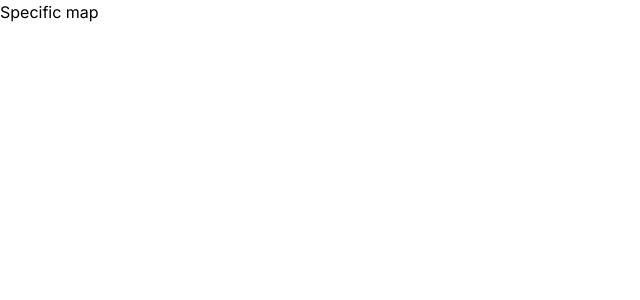
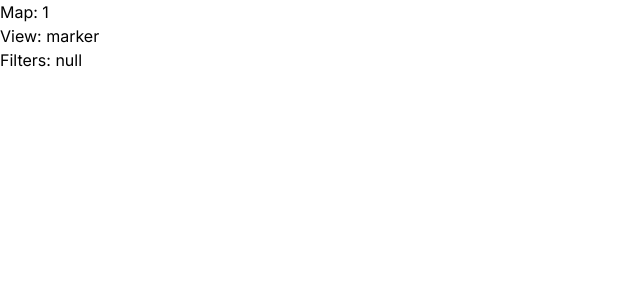
Before and after one commit to thomasflensted/next-mapper, a Next.js app: page /map/1 in a window 1280 px wide. Shown: the top 300 px of the page, without its empty margins (0-640 px from the left). Built offline with nearby package versions, Linux system fonts and the light colour scheme.

Commit message:
updated params and searchparams

```diff
--- a/app/map/[id]/edit/page.tsx
+++ b/app/map/[id]/edit/page.tsx
@@ -1,14 +1,9 @@
-'use client'
+const Page = ({ params }: { params: { id: string } }) => {
 
-import { useParams } from "next/navigation"
-
-const page = () => {
-
-    const params = useParams();
     const id = params.id;
 
     return (
         <div>{"Edit Map " + id}</div>
     )
 }
-export default page
+export default Page
--- a/app/map/[id]/page.tsx
+++ b/app/map/[id]/page.tsx
@@ -1,6 +1,20 @@
-const page = () => {
+type PageProps = {
+    params: { id: string },
+    searchParams: { filter: string[], view: string }
+}
+
+const Page = ({ params, searchParams }: PageProps) => {
+
+    const filter = searchParams?.filter || null;
+    const view = searchParams?.view || 'marker';
+    const id = params.id;
+
     return (
-        <h1>Specific map</h1>
+        <div>
+            <h1>{`Map: ${id}`}</h1>
+            <h1>{`View: ${view}`}</h1>
+            <h1>{`Filters: ${filter}`}</h1>
+        </div>
     )
 }
-export default page
+export default Page
--- a/app/map/new/page.tsx
+++ b/app/map/new/page.tsx
@@ -1,6 +1,6 @@
-const page = () => {
+const Page = () => {
     return (
         <div>New Map</div>
     )
 }
-export default page
+export default Page
--- a/app/maps/page.tsx
+++ b/app/maps/page.tsx
@@ -1,6 +1,6 @@
-const page = () => {
+const Page = () => {
     return (
         <div>Map Overview</div>
     )
 }
-export default page
+export default Page
--- a/app/signin/page.tsx
+++ b/app/signin/page.tsx
@@ -1,6 +1,6 @@
-const page = () => {
+const Page = () => {
     return (
         <div>Sign In</div>
     )
 }
-export default page
+export default Page
--- a/app/signup/page.tsx
+++ b/app/signup/page.tsx
@@ -1,6 +1,6 @@
-const page = () => {
+const Page = () => {
     return (
         <div>Sign Up</div>
     )
 }
-export default page
+export default Page
```
